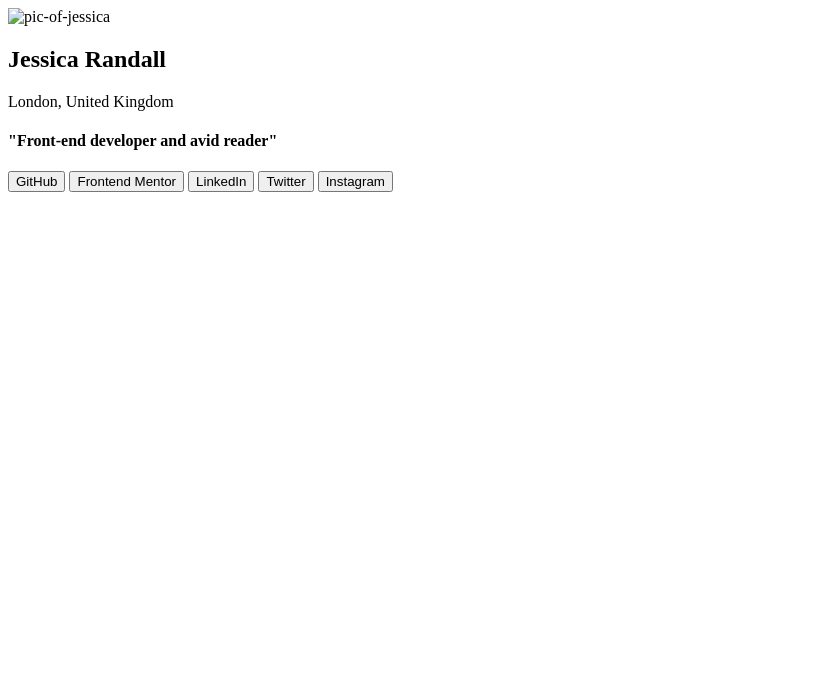
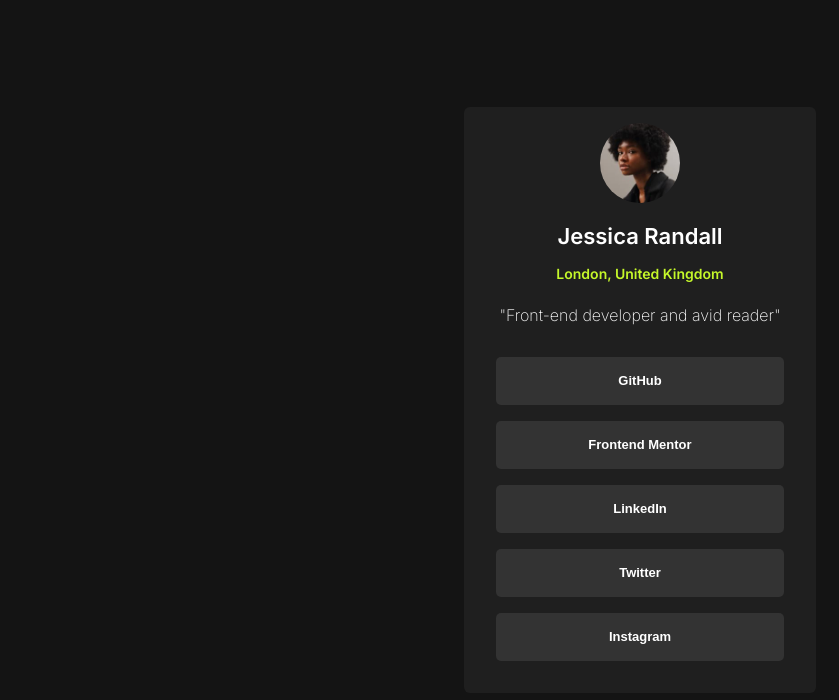
Before and after one commit to ijoba12/social-link-proj, a plain HTML site: page index.html in a window 1280 px wide. Shown: the whole page, without its empty margins (0-839 px from the left). Drawn offline with Linux system fonts and the light colour scheme; the site is published under a folder, as on GitHub Pages, so addresses that start at the root find nothing.

Commit message:
fixed:html

```diff
--- a/index.html
+++ b/index.html
@@ -3,14 +3,14 @@
 <head>
     <meta charset="UTF-8">
     <meta name="viewport" content="width=device-width, initial-scale=1.0">
-    <link rel="stylesheet" href="/style.css">
+    <link rel="stylesheet" href="style.css">
     <title>Social-link-project</title>
 </head>
 <body>
     <main>
         <!-- section-1 -->
          <section>
-            <img src="/assets/avatar-jessica.jpeg" alt="pic-of-jessica">
+            <img src="assets/avatar-jessica.jpeg" alt="pic-of-jessica">
             <h1>Jessica Randall</h1>
             <p>London, United Kingdom</p>
          </section>
```
